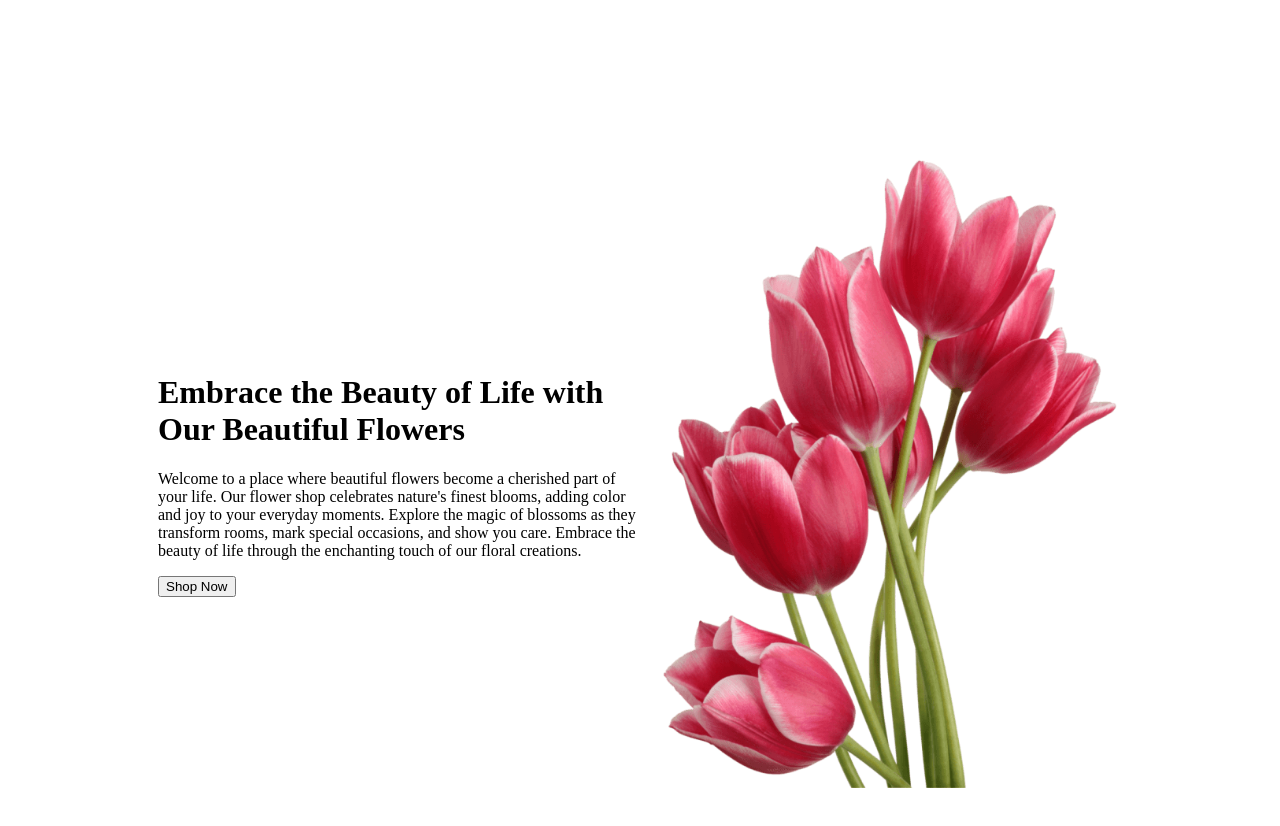
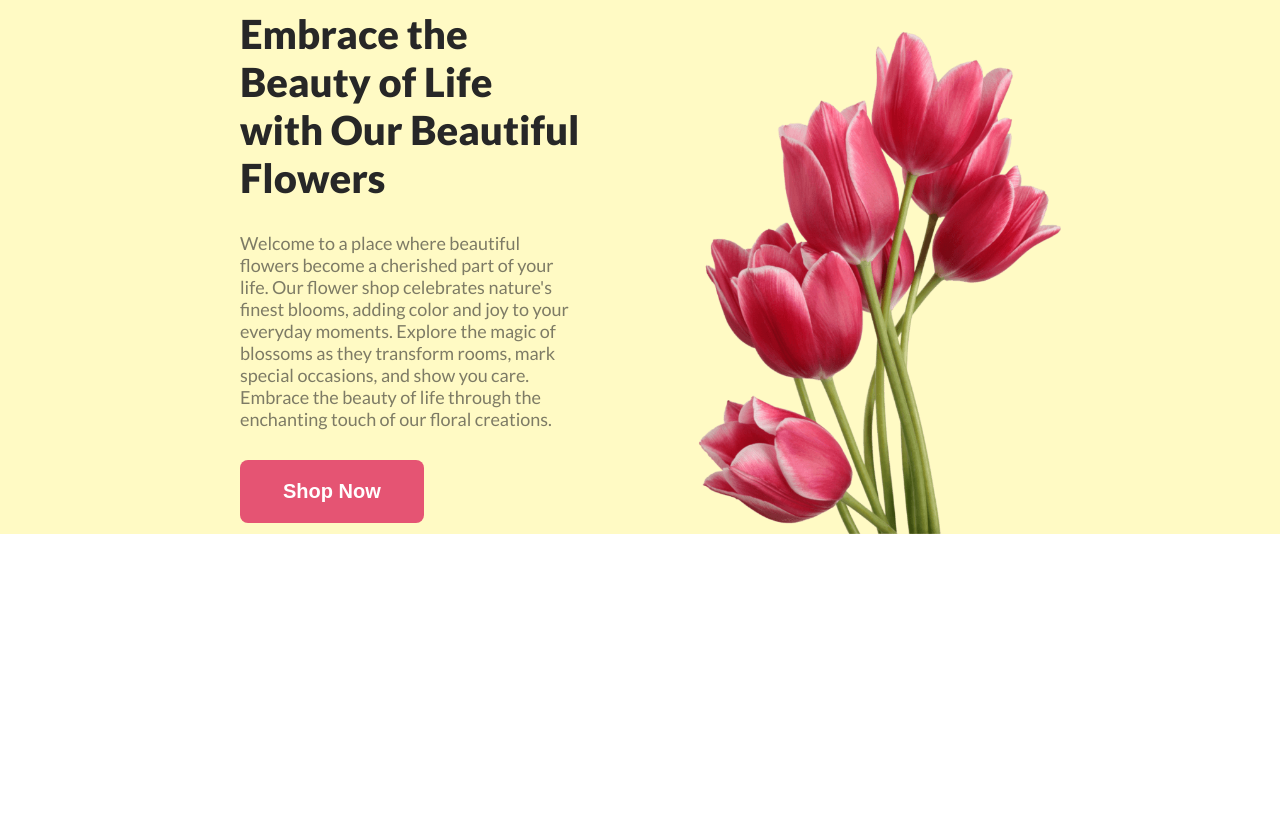
Before and after one commit to afrin100/flower-shop-assignment, a plain HTML site: page index.html in a window 1280 px wide. After the commit the page ends 800 px from the top, so only its background shows below. Drawn offline with Linux system fonts and the light colour scheme.

Commit message:
header section added

```diff
--- a/index.html
+++ b/index.html
@@ -1,21 +1,27 @@
 <!DOCTYPE html>
 <html lang="en">
+
 <head>
     <meta charset="UTF-8">
     <meta name="viewport" content="width=device-width, initial-scale=1.0">
     <title>Flower Shop</title>
     <link rel="stylesheet" href="styles/style.css">
+    <link rel="preconnect" href="https://fonts.googleapis.com">
+    <link rel="preconnect" href="https://fonts.gstatic.com" crossorigin>
+    <link href="https://fonts.googleapis.com/css2?family=Lato:wght@400;700;900&display=swap" rel="stylesheet">
 </head>
+
 <body>
     <header class="header">
         <div class="header-section">
             <h1 class="header-title">Embrace the Beauty of Life with Our Beautiful Flowers</h1>
-            <p class="header-description">Welcome to a place where beautiful flowers become a cherished part of your life. Our flower shop celebrates nature's finest blooms, adding color and joy to your everyday moments. Explore the magic of blossoms as they transform rooms, mark special occasions, and show you care. Embrace the beauty of life through the enchanting touch of our floral creations.</p>
+            <p class="header-description">Welcome to a place where beautiful flowers become a cherished part of your
+                life. Our flower shop celebrates nature's finest blooms, adding color and joy to your everyday moments.
+                Explore the magic of blossoms as they transform rooms, mark special occasions, and show you care.
+                Embrace the beauty of life through the enchanting touch of our floral creations.</p>
             <button class="btn-primary">Shop Now</button>
         </div>
-        <div class="header-section">
-            <img src="images/pngwing 10.png" alt="">
-        </div>
+        <img src="images/pngwing 10.png" alt="">
     </header>
     <main>
 
@@ -24,4 +30,5 @@
 
     </footer>
 </body>
+
 </html>
--- a/styles/style.css
+++ b/styles/style.css
@@ -1,14 +1,52 @@
+/* shared style */
+*{
+    margin: 0;
+}
+body {
+    font-family: 'Lato', sans-serif;
+}
+
+.btn-primary {
+    border-radius: 8px;
+    background: #E55473;
+    padding: 20px 43px;
+    gap: 10px;
+    color: #FFF;
+    font-size: 20px;
+    font-weight: 700;
+    border: none;
+}
+
 /* header style */
-.header{
+.header {
     display: flex;
+    gap: 100px;
     align-items: center;
+    background-color: rgb(255, 250, 196);
 }
-.header img{
-    width: 500px;
+
+.header img {
+    width: 400px;
+    padding-right: 200px;
+    padding-top: 30px;
 }
-.header-section{
+
+.header-section {
     width: 50%;
+    padding-left: 240px;
+
 }
-.header {
-    padding: 150px;
+
+.header-title {
+    color: #272727;
+    font-size: 40px;
+    font-weight: 900;
+    margin-bottom: 30px;
 }
+
+.header-description {
+    color: rgba(39, 39, 39, 0.60);
+    font-size: 18px;
+    font-weight: 400;
+    margin-bottom: 30px;
+}
```
